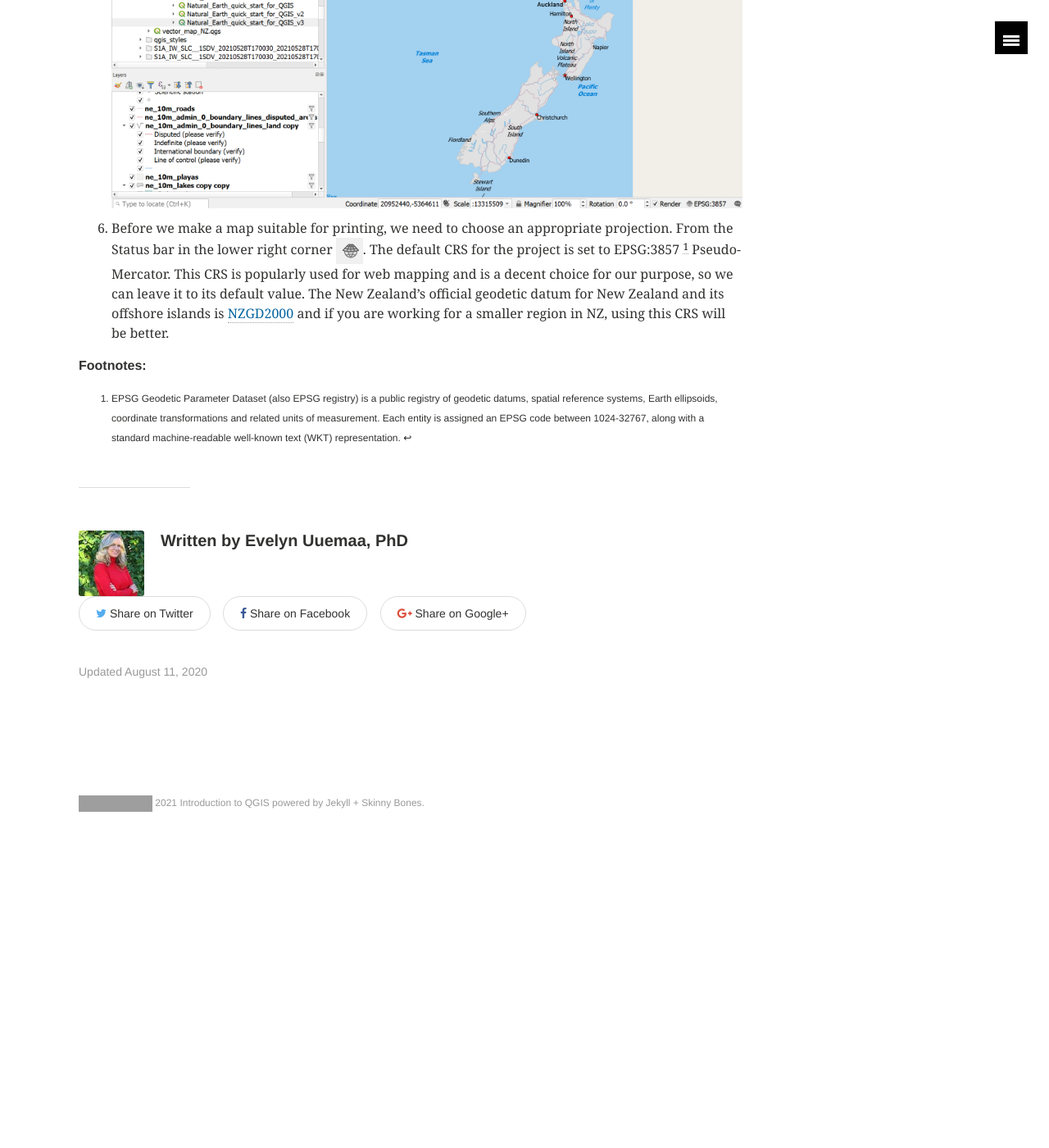
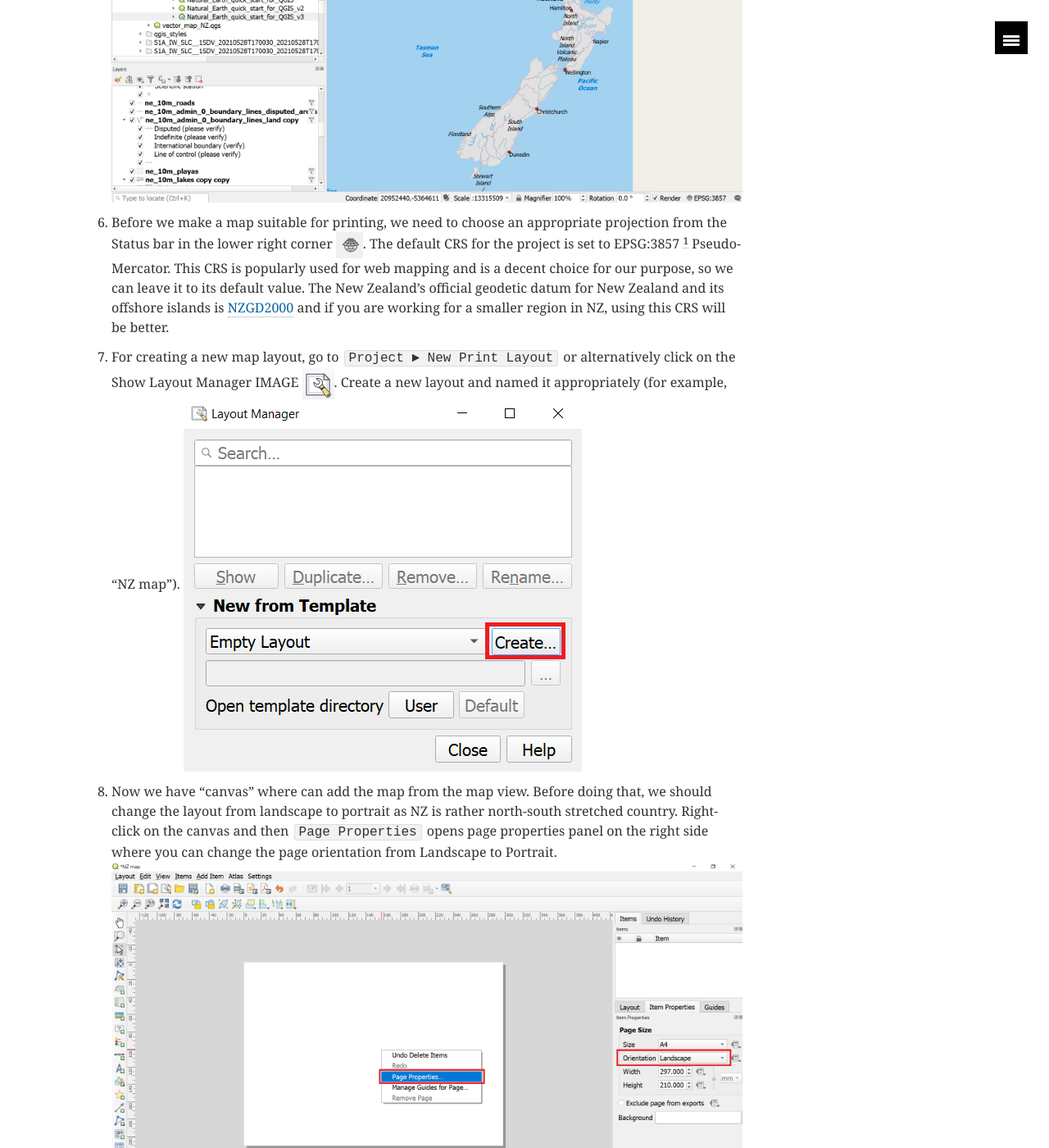
Before and after one commit to kevelyn1/QGIS-Intro, a Jekyll site: the page built from _posts/qgis/2020-08-11-making-a-map.md, in a window 1280 px wide and 1400 px high, scrolled down 2778 px. Shown: the whole window at 82% size. Built offline with Jekyll 4.4.1, drawn with Linux system fonts in a browser that asks for light colours; before the commit the page ends 3843 px from its top, so only the background shows below that; some of the changed text lies outside the part shown; grey boxes are pictures that could not be loaded.

Commit message:
update on 2

```diff
--- a/_posts/qgis/2020-08-11-making-a-map.md
+++ b/_posts/qgis/2020-08-11-making-a-map.md
@@ -20,10 +20,12 @@ Download the [<span style="color:#0564A0">Natural Earth Quickstart Kit</span>](h
 1. Download and extract the Natural Earth Quick Start Kit data. Open QGIS. Locate the <span style="font-family:Consolas; color:#AF1B03">Natural_Earth_quick_start</span> folder in the Browser panel. Expand the folder to locate the <span style="font-family:Consolas; color:#AF1B03">Natural_Earth_quick_start_for_QGIS_v3</span> project. This is the project file that contains styled layers in QGIS Document format. Double-click the project to open it.
 ![image of browse data](../../images/2_browse_data.png)
 2. The state of your QGIS session is called a project. QGIS works on one project at a time.  Please save your project `Project ► Save as` into your folder. The information saved in a project file includes added layers, layer properties and symbology, projection of the map view, print layouts etc. Read more about QGIS project from [<span style="color:#0564A0">QGIS Documentation</span>](https://docs.qgis.org/testing/en/docs/user_manual/introduction/project_files.html#).
-3. You may notice that the map labels are in Greek. This project uses variables to set the language.  We can change the variables by going to `Project ► Properties`. Switch to the `Variables` tab in the `Project Properties` dialog. Locate the <span style="font-family:Consolas">project_language</span> variable and change the language to <span style="font-family:Consolas">name_en</span> and click OK. The place names should now switch to English. If they do not then click the refresh button ![image of browse data](../../images/refresh_button.png) in the toolbar. ![image of browse data](../../images/2_language-prop.png)
+3. You may notice that the map labels are in Greek. This project uses variables to set the language.  We can change the variables by going to `Project ► Properties`. Switch to the `Variables` tab in the `Project Properties` dialog. Locate the <span style="font-family:Consolas">project_language</span> variable and change the language to <span style="font-family:Consolas">name_en</span> and click OK. The place names should now switch to English. If they do not then click the Refresh button ![image of browse data](../../images/icon_refresh.png) in the toolbar. ![image of browse data](../../images/2_language-prop.png)
 4. The attribute table of <span style="font-family:Consolas; color:#AF1B03">ne_10m_populated_places</span> contains place names in multiple languages and therefore you can use variables to create a map in several language. Open the attribute table of <span style="font-family:Consolas; color:#AF1B03">ne_10m_populated_places</span> by making a right click on the layer name choose `Open Attribute Table`. Find in the table variables (column names) <span style="font-family:Consolas">name_en</span> and <span style="font-family:Consolas">name_el</span>. Place names are generated automatically to the map based on these variables. ![image of browse data](../../images/2_attribute_table.png)
 5. Use the pan and zoom controls in the Map Navigation Toolbar and zoom to New Zealand.You can see that the map kind of ends half way in the map view. This is because of the date line. The map extent specified to end there, however, it is possible to re-define the map center line and therefore also the western-most and eastern-most borders. ![image of browse data](../../images/2_zoom_pan_nz.png)
-6. Before we make a map suitable for printing, we need to choose an appropriate projection. From the Status bar in the lower right corner ![image of browse data](../../images/icon_crs.png). The default CRS for the project is set to EPSG:3857 [^1] Pseudo-Mercator. This CRS is popularly used for web mapping and is a decent choice for our purpose, so we can leave it to its default value. The New Zealand's official geodetic datum for New Zealand and its offshore islands is [<span style="color:#0564A0">NZGD2000</span>](https://www.linz.govt.nz/data/geodetic-system/datums-projections-and-heights/geodetic-datums/new-zealand-geodetic-datum-2000-nzgd2000) and if you are working for a smaller region in NZ, using this CRS will be better.
+6. Before we make a map suitable for printing, we need to choose an appropriate projection from the Status bar in the lower right corner ![image of browse data](../../images/icon_crs.png). The default CRS for the project is set to EPSG:3857 [^1] Pseudo-Mercator. This CRS is popularly used for web mapping and is a decent choice for our purpose, so we can leave it to its default value. The New Zealand's official geodetic datum for New Zealand and its offshore islands is [<span style="color:#0564A0">NZGD2000</span>](https://www.linz.govt.nz/data/geodetic-system/datums-projections-and-heights/geodetic-datums/new-zealand-geodetic-datum-2000-nzgd2000) and if you are working for a smaller region in NZ, using this CRS will be better.
+7. For creating a new map layout, go to `Project ► New Print Layout` or alternatively click on the Show Layout Manager IMAGE ![image of browse data](../../images/icon_layout.png). Create a new layout and named it appropriately (for example, "NZ map"). ![image of browse data](../../images/2_new_layout.png)
+8. Now we have "canvas" where can add the map from the map view. Before doing that, we should change the layout from landscape to portrait as NZ is rather north-south stretched country. Right-click on the canvas and then `Page Properties` opens page properties panel on the right side where you can change the page orientation from Landscape to Portrait. ![image of browse data](../../images/2_page properties.png)
 
 
-[^1]: EPSG Geodetic Parameter Dataset (also EPSG registry) is a public registry of geodetic datums, spatial reference systems, Earth ellipsoids, coordinate transformations and related units of measurement.  Each entity is assigned an EPSG code between 1024-32767, along with a standard machine-readable well-known text (WKT) representation.
+[^1]: EPSG Geodetic Parameter Dataset (also EPSG registry) is a public registry of geodetic datums, spatial reference systems, Earth ellipsoids, coordinate transformations and related units of measurement.  Each entity is assigned an EPSG code between 1024-32767, along with a standard machine-readable well-known text (WKT) representation. (Wiki) The EPSG codes are unique and they are very useful to use for searching and identifying the CRS-s in GIS programmes.
```
Also changed, not shown: images/2_new_layout.png (added), images/2_page properties.png (added), images/icon_layout.png (added), images/icon_refresh.png (added), images/refresh_button.png (deleted).
